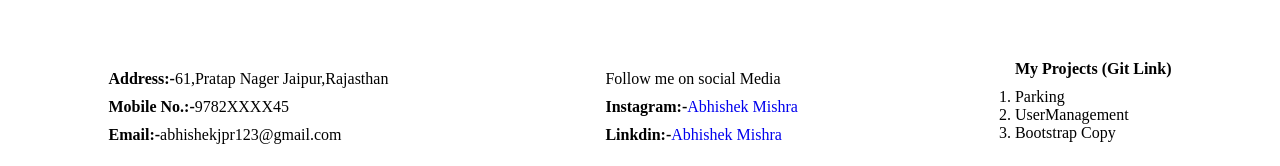
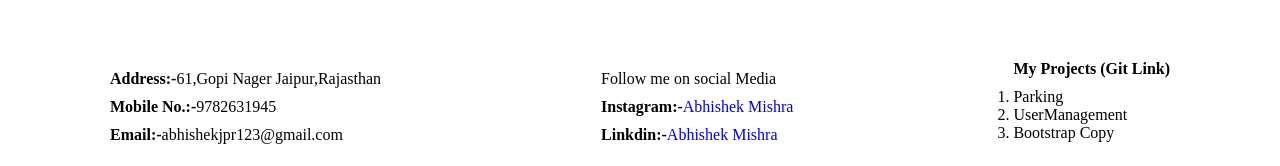
Before and after one commit to Abhishek9782/myPortfolio, a plain HTML site: page index.html in a window 1280 px wide. Shown: the part 2601-2767 px from the top of the page. Drawn offline with Linux system fonts and the light colour scheme; a web font is replaced by a local one.

Commit message:
Change address and mob number

```diff
--- a/index.html
+++ b/index.html
@@ -116,8 +116,8 @@
       <h3>Contact US</h3>
       <div class="add">
         <div class="address">
-          <p><span>Address:-</span>61,Pratap Nager Jaipur,Rajasthan</p>
-          <p><span>Mobile No.:-</span>9782XXXX45</p>
+          <p><span>Address:-</span>61,Gopi Nager Jaipur,Rajasthan</p>
+          <p><span>Mobile No.:-</span>9782631945</p>
           <p><span>Email:-</span>abhishekjpr123@gmail.com</p>
         </div>
         <div class="address">
```
